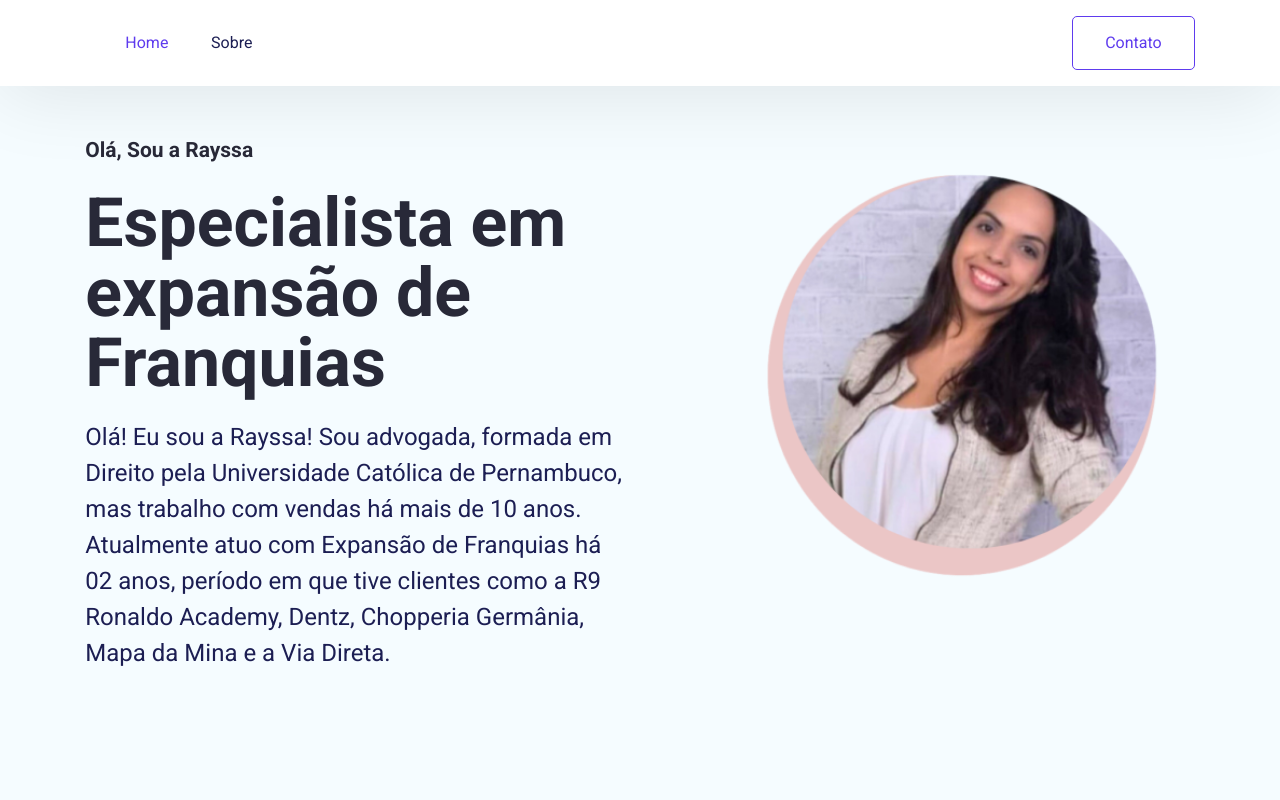
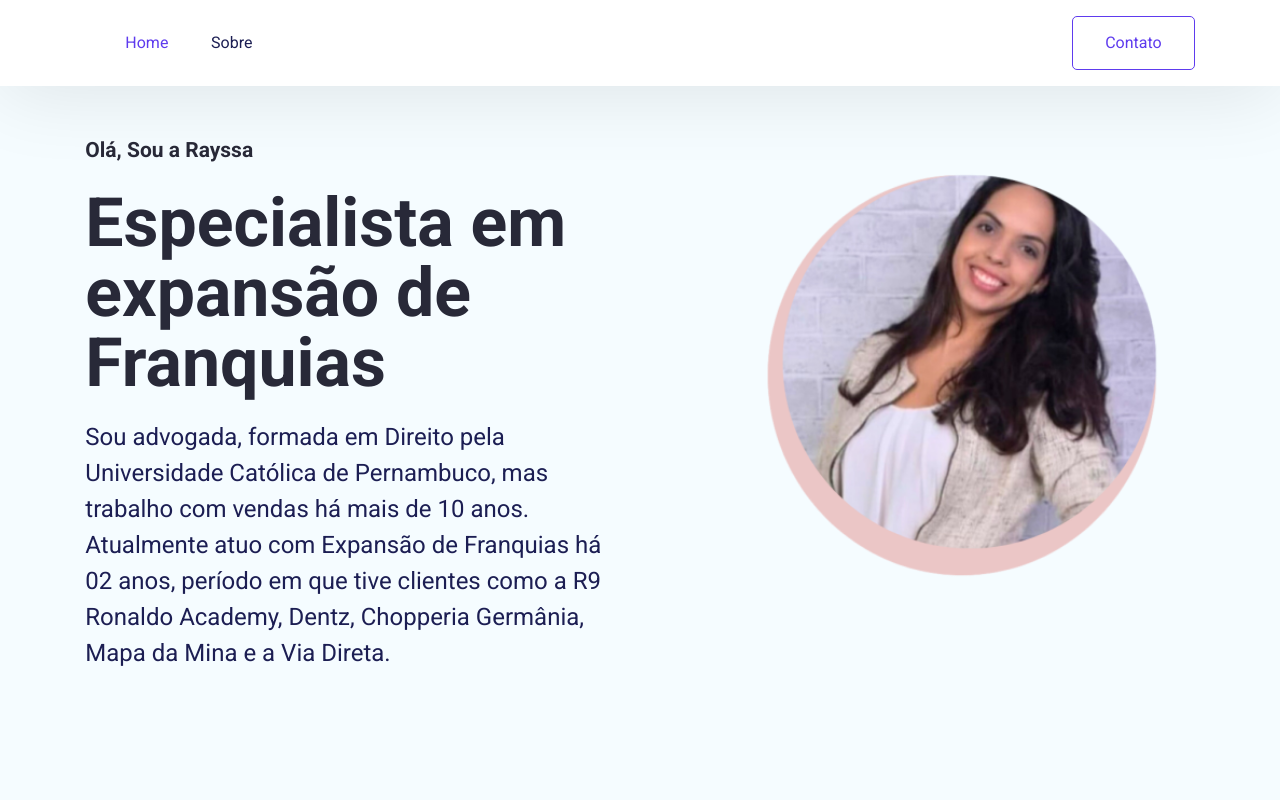
Before and after one commit to matheusDornelles/d-portfolio-r, a React (Create React App) app: page / in a window 1280 px wide. Shown: the top 800 px of the page. Built offline with nearby package versions, Linux system fonts and the light colour scheme.

Commit message:
-fix hero section

```diff
--- a/src/components/HeroSection.jsx
+++ b/src/components/HeroSection.jsx
@@ -10,7 +10,7 @@ export default function HeroSection() {
                 Franquias
             </h1>
             <p className="hero--section-description">
-            Olá! Eu sou a Rayssa! Sou advogada, formada em Direito pela Universidade Católica de Pernambuco, mas trabalho com vendas há mais de 10 anos. Atualmente atuo com Expansão de Franquias há 02 anos, período em que tive clientes como a R9 Ronaldo Academy, Dentz, Chopperia Germânia, Mapa da Mina e a Via Direta.
+            Sou advogada, formada em Direito pela Universidade Católica de Pernambuco, mas trabalho com vendas há mais de 10 anos. Atualmente atuo com Expansão de Franquias há 02 anos, período em que tive clientes como a R9 Ronaldo Academy, Dentz, Chopperia Germânia, Mapa da Mina e a Via Direta.
 
 
               <br />
```
